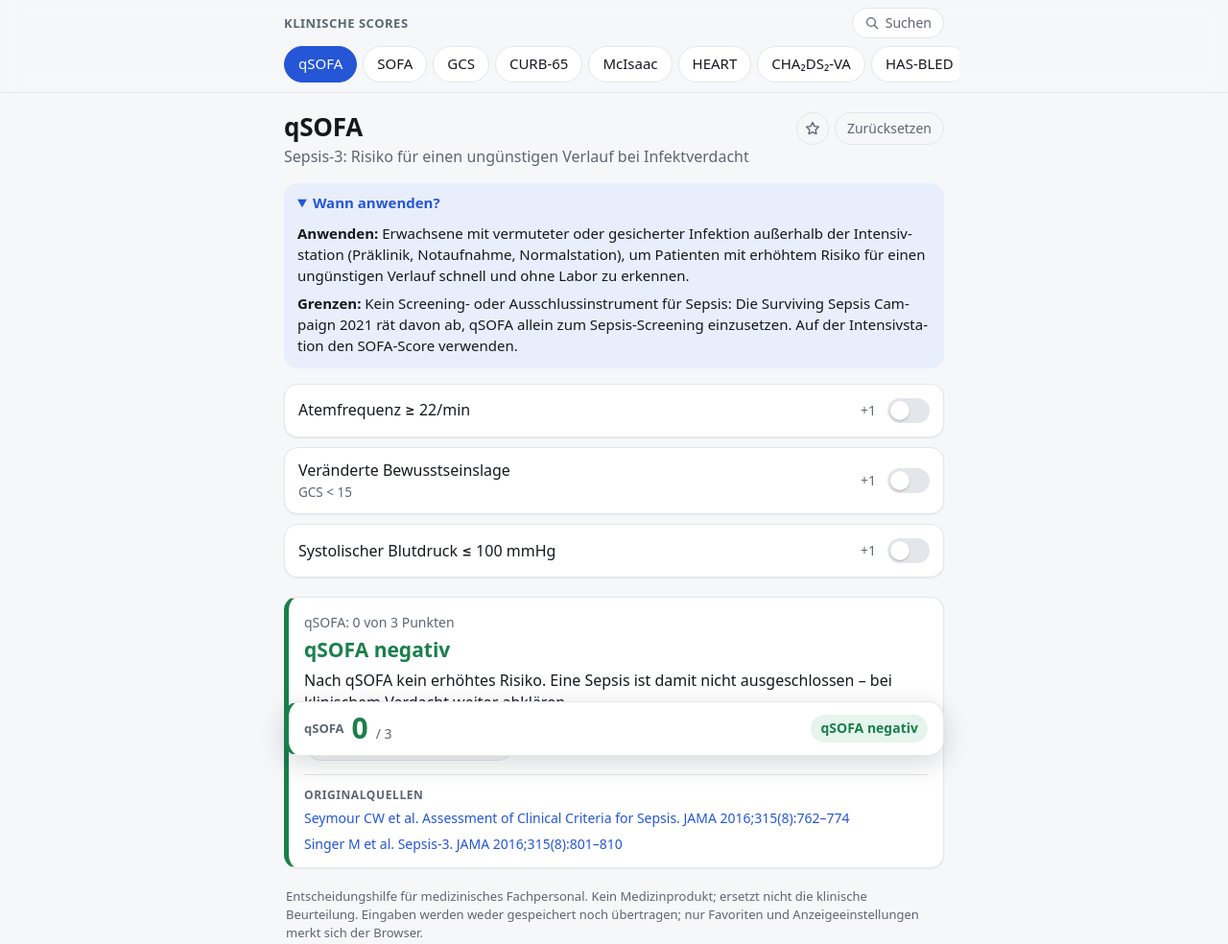
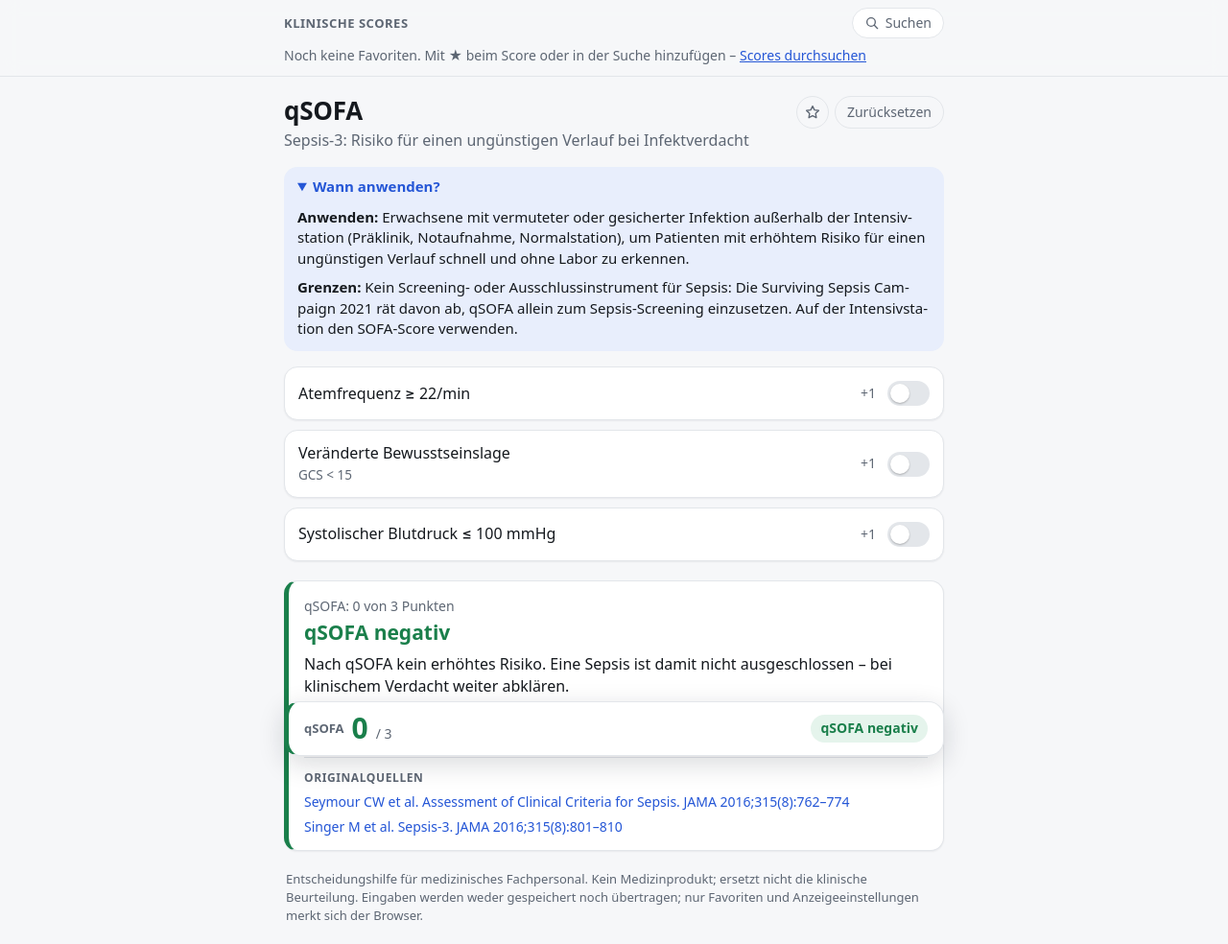
Before and after one commit to NotfallRechner/notfallrechner.github.io, a plain HTML site: page index.html in a window 1280 px wide. Shown: the whole page at 96% size. Drawn offline with Linux system fonts and the light colour scheme.

Commit message:
Show only favourites in the tab bar and wrap into rows
The bar scrolled horizontally with a hidden scrollbar, so tabs were cut
off, desktop users could not scroll it, and selecting a score scrolled
favourites out of view. It now lists only favourites, wraps onto as many
rows as needed and shows a hint with a link to search when empty. Scroll
targets follow the header height so they no longer end up beneath it.

Co-Authored-By: Claude Opus 5.5 <noreply@anthropic.com>

```diff
--- a/css/style.css
+++ b/css/style.css
@@ -88,10 +88,18 @@ button { font: inherit; color: inherit; }
   max-width: 720px;
   margin: 0 auto;
   padding: 8px 16px 10px;
-  overflow-x: auto;
-  scrollbar-width: none;
+  flex-wrap: wrap;
 }
-.tabs::-webkit-scrollbar { display: none; }
+.tabs-empty { margin: 0; font-size: 14px; color: var(--muted); }
+.tabs-empty-link {
+  padding: 0;
+  border: none;
+  background: none;
+  color: var(--accent);
+  font-size: inherit;
+  text-decoration: underline;
+  cursor: pointer;
+}
 .tab {
   flex: none;
   padding: 7px 14px;
@@ -104,13 +112,11 @@ button { font: inherit; color: inherit; }
   font-weight: 500;
   white-space: nowrap;
 }
-.tab.fav::before { content: "★ "; color: var(--mid); }
 .tab[aria-current="page"] {
   background: var(--accent);
   border-color: var(--accent);
   color: #fff;
 }
-.tab[aria-current="page"].fav::before { color: inherit; }
 @media (prefers-color-scheme: dark) {
   .tab[aria-current="page"] { color: #0b1020; }
 }
@@ -257,7 +263,7 @@ h1 { hyphens: auto; overflow-wrap: break-word; margin: 0; font-size: 26px; line-
   min-width: 0;
 }
 .choice.missing { border-color: var(--mid); }
-.choice { scroll-margin-top: 110px; }
+.choice { scroll-margin-top: calc(var(--header-h, 100px) + 12px); }
 .choice-label { float: left; width: 100%; padding: 0; font-weight: 600; }
 .choice-label + * { clear: both; }
 .choice > .hint { margin: 0 0 2px; }
@@ -538,6 +544,11 @@ h1 { hyphens: auto; overflow-wrap: break-word; margin: 0; font-size: 26px; line-
   .opt-text { padding-top: 0; }
 }
 
+@media (max-width: 520px) {
+  .tabs { gap: 5px; }
+  .tab { padding: 5px 11px; font-size: 14px; }
+}
+
 @media (max-width: 380px) {
   .bar-name { display: none; }
   h1 { font-size: 23px; }
--- a/js/app.js
+++ b/js/app.js
@@ -61,11 +61,20 @@
     if (search.open) renderSearch();
   }
 
-  // Favourites first, then the rest in their usual order.
+  // Only favourites appear in the bar; everything else is reached via search.
   function renderNav() {
-    const ordered = SCORES.filter((s) => isFav(s.id)).concat(SCORES.filter((s) => !isFav(s.id)));
-    nav.replaceChildren(...ordered.map((s) => {
-      const a = el('a', isFav(s.id) ? 'tab fav' : 'tab', s.short);
+    const list = SCORES.filter((s) => isFav(s.id));
+    if (!list.length) {
+      const empty = el('p', 'tabs-empty');
+      const link = el('button', 'tabs-empty-link', 'Scores durchsuchen');
+      link.type = 'button';
+      link.addEventListener('click', openSearch);
+      empty.append('Noch keine Favoriten. Mit ★ beim Score oder in der Suche hinzufügen – ', link);
+      nav.replaceChildren(empty);
+      return;
+    }
+    nav.replaceChildren(...list.map((s) => {
+      const a = el('a', 'tab', s.short);
       a.href = '#' + s.id;
       a.dataset.id = s.id;
       if (score && s.id === score.id) a.setAttribute('aria-current', 'page');
@@ -368,12 +377,8 @@
     valuesById[score.id] = valuesById[score.id] || {};
     rawById[score.id] = rawById[score.id] || {};
     nav.querySelectorAll('.tab').forEach((a) => {
-      if (a.dataset.id === score.id) {
-        a.setAttribute('aria-current', 'page');
-        a.scrollIntoView({ block: 'nearest', inline: 'center' });
-      } else {
-        a.removeAttribute('aria-current');
-      }
+      if (a.dataset.id === score.id) a.setAttribute('aria-current', 'page');
+      else a.removeAttribute('aria-current');
     });
     $('title').textContent = score.title;
     $('subtitle').textContent = score.subtitle;
@@ -475,6 +480,13 @@
     window.scrollTo(0, 0);
   });
 
+  // The header grows when favourites wrap onto more rows; keep scroll targets
+  // from ending up underneath it.
+  const header = document.querySelector('.top');
+  const syncHeader = () => document.documentElement.style.setProperty('--header-h', header.offsetHeight + 'px');
+  if ('ResizeObserver' in window) new ResizeObserver(syncHeader).observe(header);
+  else syncHeader();
+
   renderNav();
   select(location.hash.slice(1));
 
```
